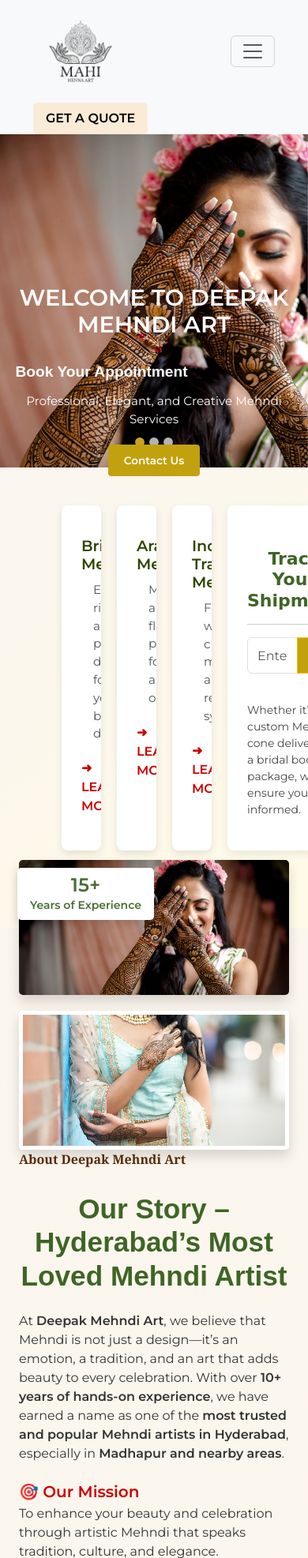
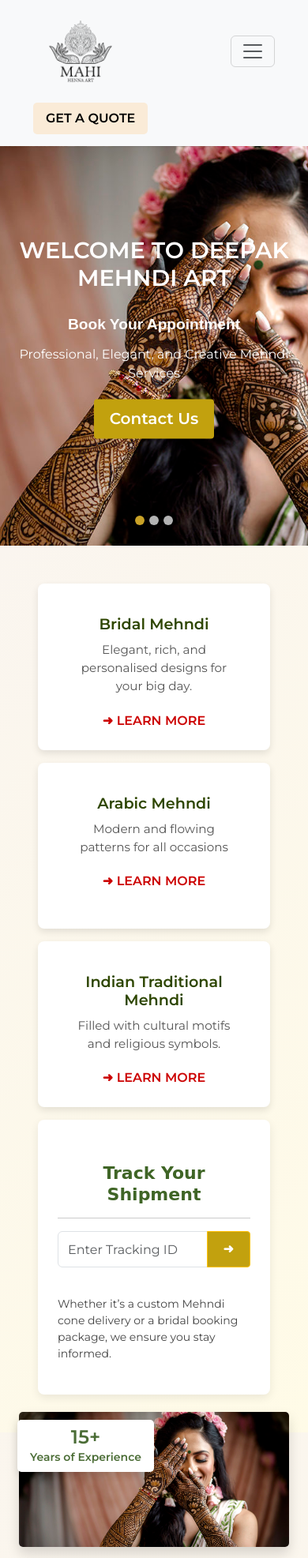
Before and after one commit to hey-akhil/collab_project, a Django app: page / in a window 390 px wide; the page is wider, and only the part inside the window is pictured. Shown: the top 1973 px of that part at 79% size. Run offline with Django 5.2, Linux system fonts and the light colour scheme; some libraries are stand-ins or nearby versions.

Commit message:
Updatig UI For Responsive

```diff
--- a/ClientApp/static/css/below_slider.css
+++ b/ClientApp/static/css/below_slider.css
@@ -12,6 +12,7 @@
   padding: 25px;
   border-radius: 8px;
   text-align: center;
+  min-height: 210px;
   box-shadow: 0px 4px 12px rgba(0,0,0,0.08);
   transition: all 0.3s ease-in-out;
 }
--- a/ClientApp/static/css/company_in_number.css
+++ b/ClientApp/static/css/company_in_number.css
@@ -29,12 +29,20 @@
   border-radius: 12px;
   transition: transform 0.3s ease-in-out;
   box-shadow: 0px 5px 15px rgba(0,0,0,0.25);
-  width: 23%;
 }
 
 .stat-box:hover {
   transform: scale(1.05);
   background: rgba(255,255,255,0.15);
+}
+
+@media (max-width: 767px) {
+  .stats-title {
+    font-size: 22px;
+  }
+  .stats-number {
+    font-size: 32px;
+  }
 }
 
 .stat-icon img {
--- a/ClientApp/static/css/navbar.css
+++ b/ClientApp/static/css/navbar.css
@@ -14,6 +14,10 @@
   color: black !important;
   font-weight: 500;
   margin: 0 10px;
+}
+
+.navbartoggler{
+    margin-bottom: 15px;
 }
 
 .quote {
--- a/ClientApp/static/css/slider.css
+++ b/ClientApp/static/css/slider.css
@@ -1,44 +1,33 @@
-.carousel-item {
-  height: 100vh; /* Full screen for desktop */
-  min-height: 500px;
-  background-size: cover;
-  background-position: center;
-  position: relative;
-}
-
-.h2text{
-    font-family: fantasy;
-    text-align: left;
-    color: white;
-}
-
-
-/* Fixed caption styling */
+/* Base Styles */
 .carousel-caption-fixed {
   position: absolute;
-  top: 55%;
-  left: 10%;
+  top: 50%;
+  left: 50%;
+  transform: translate(-50%, -50%);
   z-index: 10;
-  text-align: left;
+  text-align: center;
   color: #fff;
-  max-width: 600px;
+  padding: 0 15px;
+  width: 100%;
 }
 
 .carousel-caption-fixed h1 {
-  font-size: 3.5rem;
+  font-size: clamp(1.8rem, 5vw, 3.5rem);
   font-weight: 800;
   text-transform: uppercase;
   line-height: 1.2;
 }
 
 .carousel-caption-fixed h2 {
-  font-size: 2rem;
+  font-size: clamp(1.2rem, 3vw, 2rem);
+  font-weight: 600;
   margin-bottom: 15px;
-  font-weight: 600;
+  font-family: fantasy;
+  color: white;
 }
 
 .carousel-caption-fixed p {
-  font-size: 1.25rem;
+  font-size: clamp(1rem, 2.5vw, 1.25rem);
   margin-bottom: 20px;
 }
 
@@ -55,7 +44,7 @@
   color: #fff;
 }
 
-/* Custom dot indicators */
+/* Dot indicators (unchanged) */
 .carousel-indicators [data-bs-target] {
   width: 12px;
   height: 12px;
@@ -68,55 +57,22 @@
   opacity: 1;
 }
 
-/* Tablet adjustments */
+/* Adjust the slide height for devices */
+.carousel-item {
+  height: 100vh;
+  min-height: 500px;
+  background-size: cover;
+  background-position: center;
+}
+
 @media (max-width: 992px) {
   .carousel-item {
-    height: 70vh; /* Reduce height */
-    min-height: 400px;
-  }
-  .carousel-caption-fixed {
-    top: 50%;
-    left: 8%;
-    max-width: 500px;
-  }
-  .carousel-caption-fixed h1 {
-    font-size: 2.5rem;
-  }
-  .carousel-caption-fixed h2 {
-    font-size: 1.5rem;
-  }
-  .carousel-caption-fixed p {
-    font-size: 1rem;
-  }
-  .btn-custom {
-    padding: 8px 20px;
-    font-size: 0.9rem;
+    height: 70vh;
   }
 }
 
-/* Mobile adjustments */
 @media (max-width: 576px) {
   .carousel-item {
-    height: 50vh;   /* much smaller height */
-    min-height: 300px;
-  }
-  .carousel-caption-fixed {
-    top: 45%;
-    left: 5%;
-    max-width: 90%;
-    text-align: center;
-  }
-  .carousel-caption-fixed h1 {
-    font-size: 1.8rem;
-  }
-  .carousel-caption-fixed h2 {
-    font-size: 1.2rem;
-  }
-  .carousel-caption-fixed p {
-    font-size: 0.95rem;
-  }
-  .btn-custom {
-    font-size: 0.85rem;
-    padding: 7px 16px;
+    height: 60vh;
   }
 }
--- a/ClientApp/static/css/what_we_offer.css
+++ b/ClientApp/static/css/what_we_offer.css
@@ -18,12 +18,11 @@
       color: #666;
     }
     .services {
-    display: grid;
-    grid-template-columns: repeat(4, 1fr); /* exactly 4 per row */
-    gap: 20px;
-    padding: 0 30px 50px;
-  }
-
+      display: grid;
+      grid-template-columns: repeat(auto-fit, minmax(250px, 1fr));
+      gap: 20px;
+      padding: 0 30px 50px;
+    }
     .service-card {
       background: #fff;
       border-radius: 8px;
--- a/ClientApp/templates/app/home.html
+++ b/ClientApp/templates/app/home.html
@@ -10,25 +10,33 @@
 </style>
 <!--------------------------------- Services Section below slider --------------------------------->
 <section class="py-5 bg-light p-5" style="background: linear-gradient(135deg, #faf5ef, #fffbe7);">
-  <div class="services">
+  <div class="row g-3">
+
+    <div class="col-12 col-md-6 col-lg-3">
       <div class="service-card">
         <h3>Bridal Mehndi</h3>
         <p>Elegant, rich, and personalised designs for your big day.</p>
         <a href="#">➜ LEARN MORE</a>
       </div>
+    </div>
 
+    <div class="col-12 col-md-6 col-lg-3">
       <div class="service-card">
         <h3>Arabic Mehndi</h3>
         <p>Modern and flowing patterns for all occasions</p>
         <a href="#">➜ LEARN MORE</a>
       </div>
+    </div>
 
+    <div class="col-12 col-md-6 col-lg-3">
       <div class="service-card">
         <h3>Indian Traditional Mehndi</h3>
         <p>Filled with cultural motifs and religious symbols.</p>
         <a href="#">➜ LEARN MORE</a>
       </div>
+    </div>
 
+    <div class="col-12 col-md-6 col-lg-3">
       <div class="shipment-box">
         <h2>Track Your Shipment</h2>
         <hr />
@@ -39,15 +47,17 @@
           </div>
         </form>
         <p>
-        Whether it’s a custom Mehndi cone delivery or a bridal booking
-        package, we ensure you stay informed.
+          Whether it’s a custom Mehndi cone delivery or a bridal booking package, we ensure you stay informed.
         </p>
       </div>
     </div>
+
+  </div>
+
 </section>
 
 <!---------------------------------------- Our story---------------------------------------->
-<section class="about-section py-1 p-4" style="margin-bottom: 110px;">
+<section class="about-section py-1 p-4" style="margin-bottom: 110px; margin-top:60px;">
   <div class="row align-items-center">
 
     <!-- Left Column -->
@@ -124,33 +134,33 @@
 <section class="stats-section">
   <div class="overlay">
     <div class="container text-center">
-      <div class="row align-items-center row2">
+      <div class="row g-3 align-items-center">
 
         <!-- Title -->
-        <div class="col-md-3 mb-4 mb-md-0 stats-intro">
+        <div class="col-12 col-md-3 stats-intro">
           <h3 class="stats-title">Our Company <br>In Numbers</h3>
           <div class="decor-line"></div>
         </div>
 
-        <div class="col-md-3 mb-4 mb-md-0 stat-box">
+        <div class="col-12 col-sm-6 col-md-3 stat-box">
           <div class="stat-icon">
-<!--            <img src="{% static 'img/bride-icon.png' %}" alt="Brides Icon">-->
+            <!-- <img src="{% static 'img/bride-icon.png' %}" alt="Brides Icon"> -->
           </div>
           <h2 class="stats-number counter" data-target="199">0</h2>
           <p>Happy Brides Served</p>
         </div>
 
-        <div class="col-md-3 mb-4 mb-md-0 stat-box">
+        <div class="col-12 col-sm-6 col-md-3 stat-box">
           <div class="stat-icon">
-<!--            <img src="{% static 'images/location-icon.png' %}" alt="Locations Icon">-->
+            <!-- <img src="{% static 'images/location-icon.png' %}" alt="Locations Icon"> -->
           </div>
           <h2 class="stats-number counter" data-target="150">0</h2>
           <p>Locations in Hyderabad</p>
         </div>
 
-        <div class="col-md-3 stat-box">
+        <div class="col-12 col-sm-6 col-md-3 stat-box">
           <div class="stat-icon">
-<!--            <img src="{% static 'images/henna-icon.png' %}" alt="Henna Icon">-->
+            <!-- <img src="{% static 'images/henna-icon.png' %}" alt="Henna Icon"> -->
           </div>
           <h2 class="stats-number counter" data-target="200">0</h2>
           <p>Hands & Feet Designed</p>
@@ -161,7 +171,7 @@
 </section>
 <script src="{% static 'js/company_in_number.js'%}"></script>
 
-<!------------------------------------- What we offer ------------------------------------->
+<!--------`     ----------------------------- What we offer ------------------------------------->
 <link href="https://fonts.googleapis.com/css2?family=Montserrat:wght@400;600&display=swap" rel="stylesheet">
 <link rel="stylesheet" href="{% static 'css/what_we_offer.css' %}">
 <body>
--- a/ClientApp/templates/static_pages/navbar.html
+++ b/ClientApp/templates/static_pages/navbar.html
@@ -2,7 +2,7 @@
 <link href="https://fonts.googleapis.com/css2?family=Montserrat:wght@400;600&display=swap" rel="stylesheet">
 
 <nav class="navbar navbar-expand-lg navbar-light">
-  <div class="container-fluid">
+  <div class="container-fluid navbartoggler">
     <a class="navbar-brand fw-bold" href="{% url 'home' %}">
       <img src="{% static 'img/logo.png' %}" alt="Logo" width="120" />
     </a>
--- a/ClientApp/views.py
+++ b/ClientApp/views.py
@@ -331,11 +331,12 @@
         'addresses': addresses,  # Pass addresses to template
     })
 
+from django.shortcuts import redirect
+
 @login_required
 def place_order(request):
     user = request.user
 
-    # Show checkout page with cart and addresses
     if request.method == "GET":
         addresses = Address.objects.filter(user=user)
         cart_items = CartItem.objects.filter(user=user)
@@ -350,7 +351,6 @@
             "addresses": addresses,
         })
 
-    # Handle placing order
     if request.method == "POST":
         selected_address_id = request.POST.get("selected_address")
         total_price = float(request.POST.get("total_price", 0))
@@ -359,9 +359,10 @@
 
         cart_items = CartItem.objects.filter(user=user)
         if not cart_items.exists():
-            return JsonResponse({"success": False, "message": "Your cart is empty."}, status=400)
+            # Save error in session and redirect back
+            request.session['order_error'] = "Your cart is empty."
+            return redirect("place_order")
 
-        # Use existing address or create new one
         if selected_address_id:
             address = get_object_or_404(Address, id=selected_address_id, user=user)
         else:
@@ -376,7 +377,6 @@
                 country=request.POST.get("county", "India")
             )
 
-        # Create order
         order = Order.objects.create(
             user=user,
             fullname=address.full_name,
@@ -391,7 +391,6 @@
             final_total=final_total
         )
 
-        # Add items to the order
         for item in cart_items:
             OrderItem.objects.create(
                 order=order,
@@ -400,17 +399,14 @@
                 line_total=item.subtotal
             )
 
-        # Clear the cart after order placement
         cart_items.delete()
 
-        # Return JSON response for SweetAlert + redirect
-        return JsonResponse({
-            "success": True,
-            "message": "Your order has been placed successfully!",
-            "redirect_url": "/my-orders"
-        })
+        # ✅ Set success flag for SweetAlert
+        request.session['order_success'] = True
 
-    return JsonResponse({"success": False, "message": "Invalid request."}, status=400)
+        return redirect("my_orders")  # your orders page view name
+
+    return redirect("place_order")
 
 @login_required
 def update_cart_quantity(request, item_id):
```
Also changed, not shown: ClientApp/static/css/cart.css (added, +121 -0 lines), ClientApp/templates/app/cart.html (+24 -23 lines), ClientApp/templates/app/my_orders.html (+12 -0 lines). Lines whose indentation alone changed are shown as unchanged.
